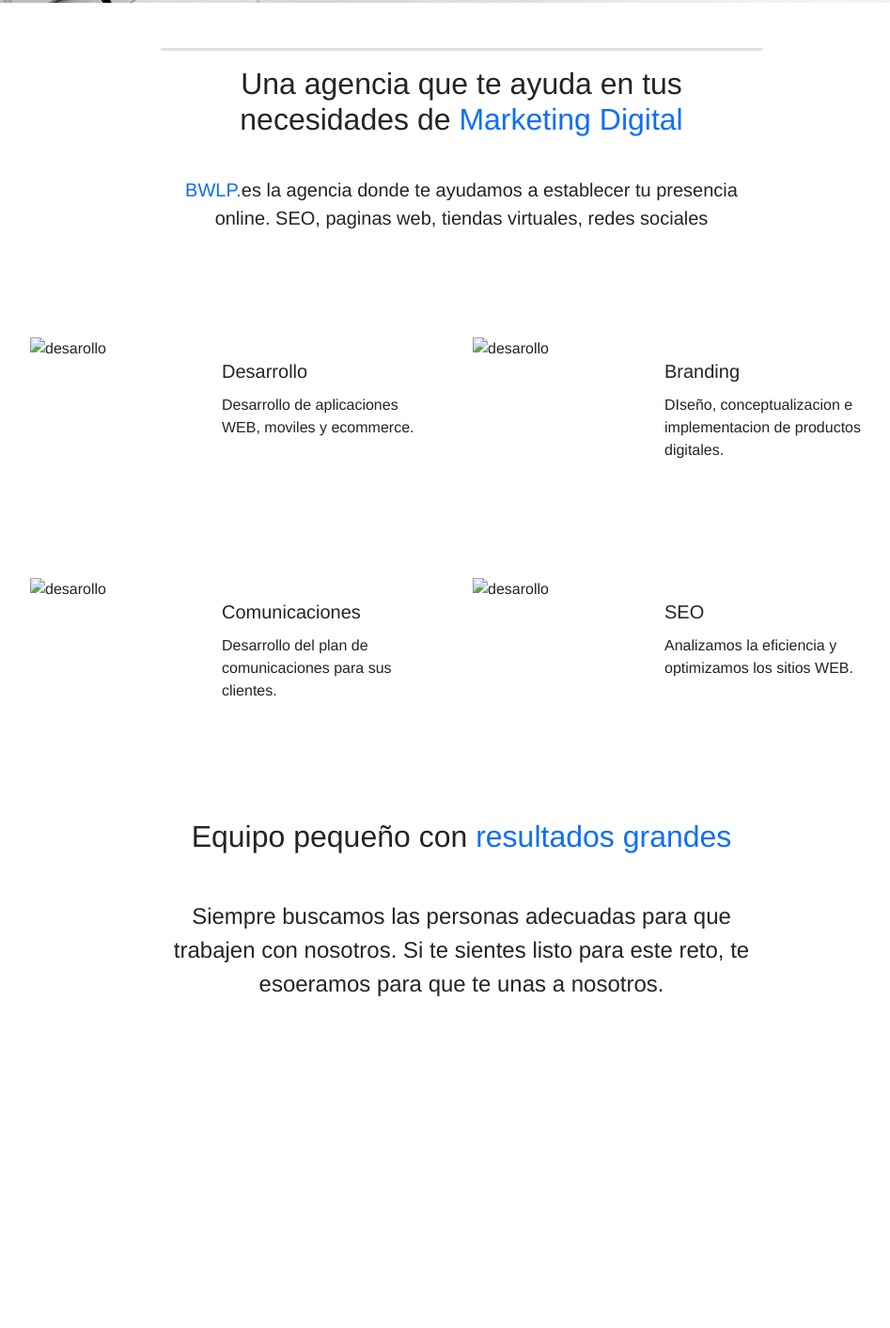
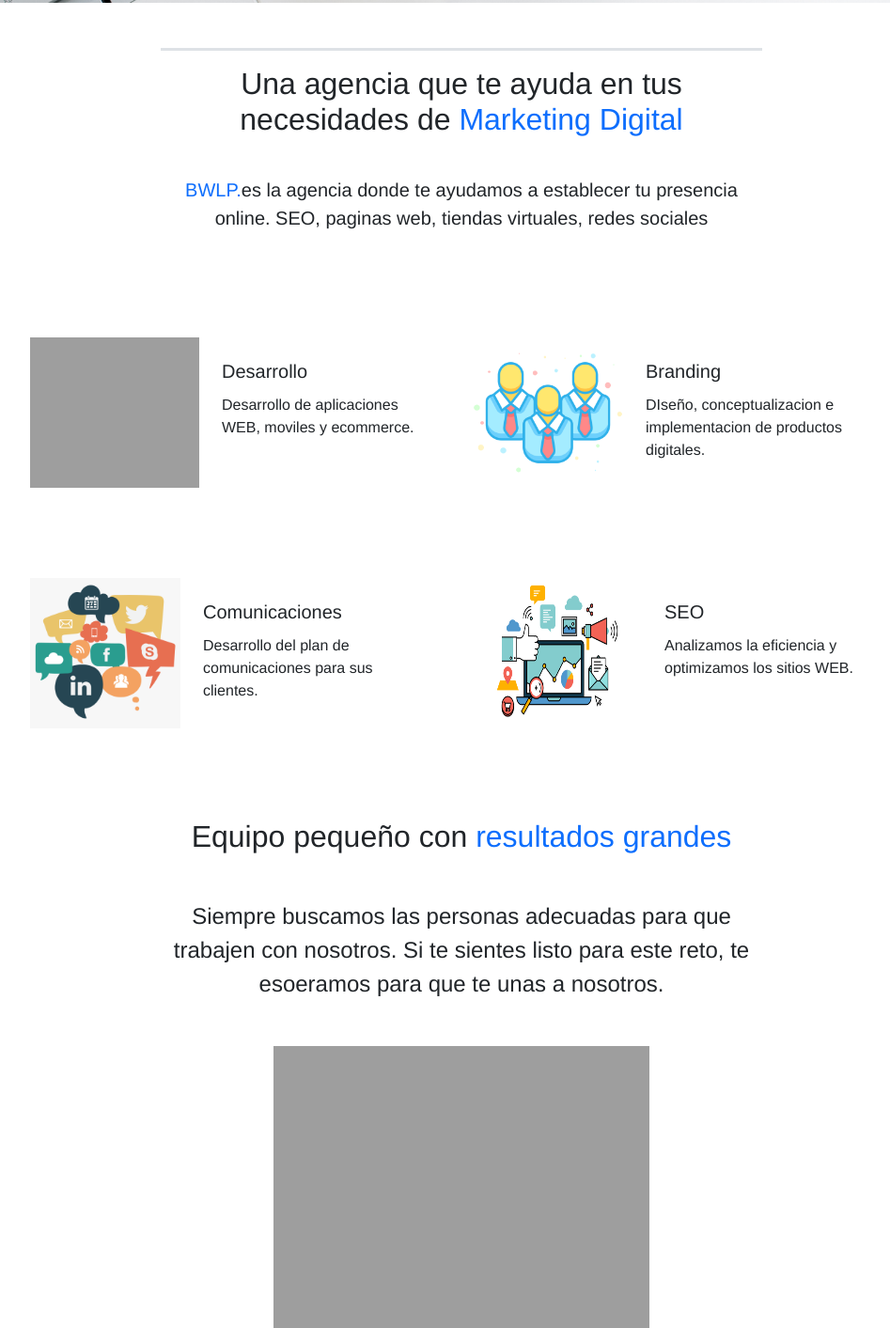
Before and after one commit to cesarcossio/Ejercicio-Bootstrap, a plain HTML site: page index.html in a window 1280 px wide. Shown: the part 736-2149 px from the top of the page at 94% size, without its empty margins (149-1096 px from the left). Before the commit the page ends 1873 px from the top, so only its background shows below. Drawn offline with nearby package versions, Linux system fonts and the light colour scheme; the site is published under a folder, as on GitHub Pages, so addresses that start at the root find nothing.

Commit message:
second commit

```diff
--- a/index.html
+++ b/index.html
@@ -81,28 +81,28 @@
     <section class="container-fluid">
       <div class="row w-75 mx-auto my-5 servicio-fila">
         <div class="col-lg-6 col-md-12 col-sm-12 d-flex my-5 icono-wrap">
-          <img src="/Fotos/foto-4.jpg" alt="desarollo" width="180" height="160">
+          <img src="Fotos/foto-4.jpg" alt="desarollo" width="180" height="160">
           <div>
             <h3 class="fs-5 mt-4 px-4 pb-1">Desarrollo</h3>
             <p class="px-4">Desarrollo de aplicaciones WEB, moviles y ecommerce.</p>
           </div>
         </div>
         <div class="col-lg-6 col-md-12 col-sm-12 d-flex my-5 icono-wrap">
-          <img src="/Fotos/foto-5.png" alt="desarollo" width="180" height="160">
+          <img src="Fotos/foto-5.png" alt="desarollo" width="180" height="160">
           <div>
             <h3 class="fs-5 mt-4 px-4 pb-1">Branding</h3>
             <p class="px-4">DIseño, conceptualizacion e implementacion de productos digitales.</p>
           </div>
         </div>
         <div class="col-lg-6 col-md-12 col-sm-12 d-flex my-5 icono-wrap">
-          <img src="/Fotos/foto-6.png" alt="desarollo" width="180" height="160">
+          <img src="Fotos/foto-6.png" alt="desarollo" width="180" height="160">
           <div>
             <h3 class="fs-5 mt-4 px-4 pb-1">Comunicaciones</h3>
             <p class="px-4">Desarrollo del plan de comunicaciones para sus clientes.</p>
           </div>
         </div>
         <div class="col-lg-6 col-md-12 col-sm-12 d-flex my-5 icono-wrap">
-          <img src="/Fotos/foto-7.png" alt="desarollo" width="180" height="160">
+          <img src="Fotos/foto-7.png" alt="desarollo" width="180" height="160">
           <div>
             <h3 class="fs-5 mt-4 px-4 pb-1">SEO</h3>
             <p class="px-4">Analizamos la eficiencia y optimizamos los sitios WEB.</p>
@@ -117,7 +117,7 @@
         <p class="fs-4">Siempre buscamos las personas adecuadas para que trabajen con nosotros. Si te sientes listo para este reto, te esoeramos para que te unas a nosotros.</p>
       </div>
       <div class="mt-5 text-center">
-        <img class="img-fluid" src="/Fotos/foto-8.jpg" alt="">
+        <img class="img-fluid" src="Fotos/foto-8.jpg" alt="">
       </div>
 
     </section>
```
